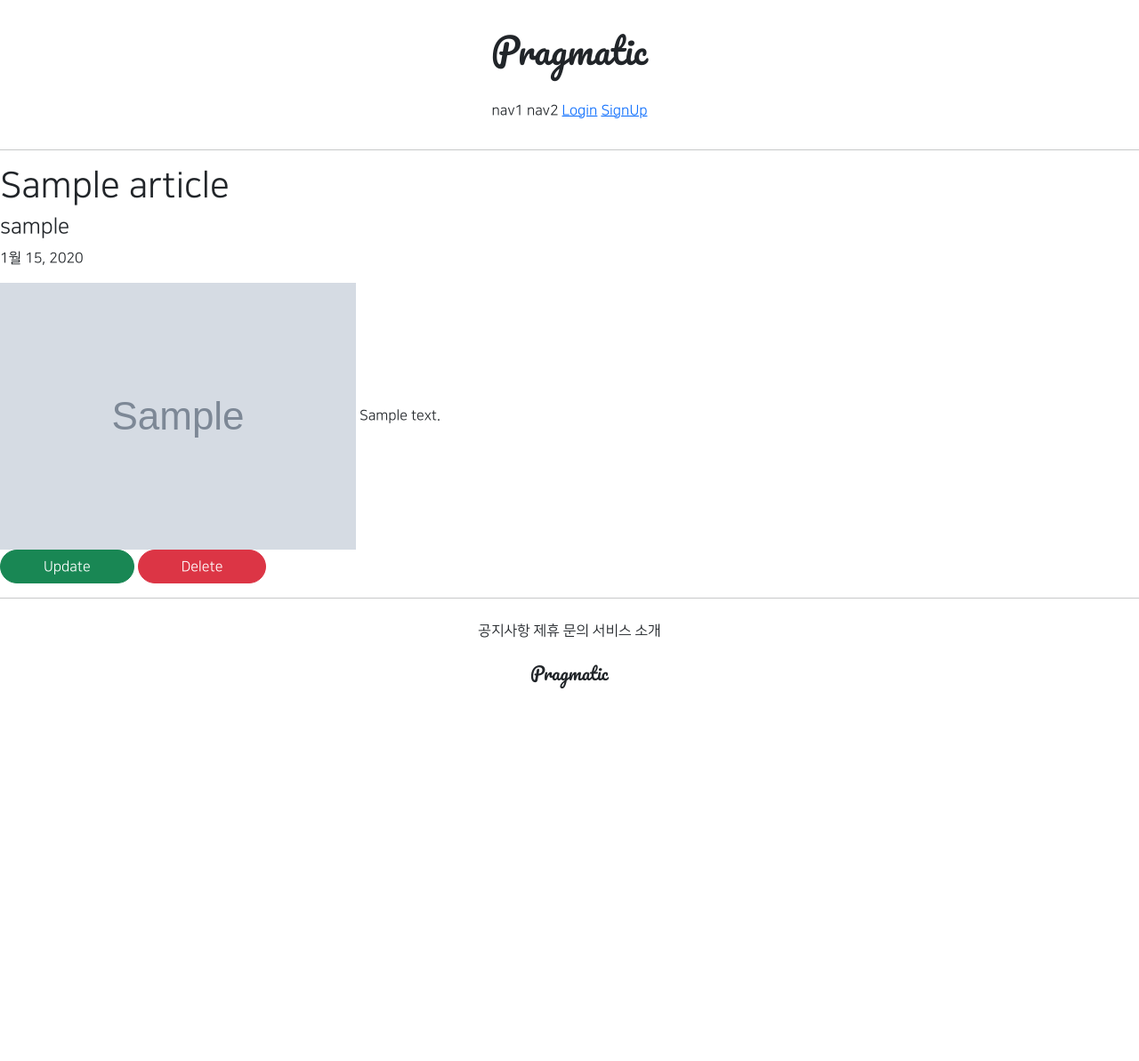
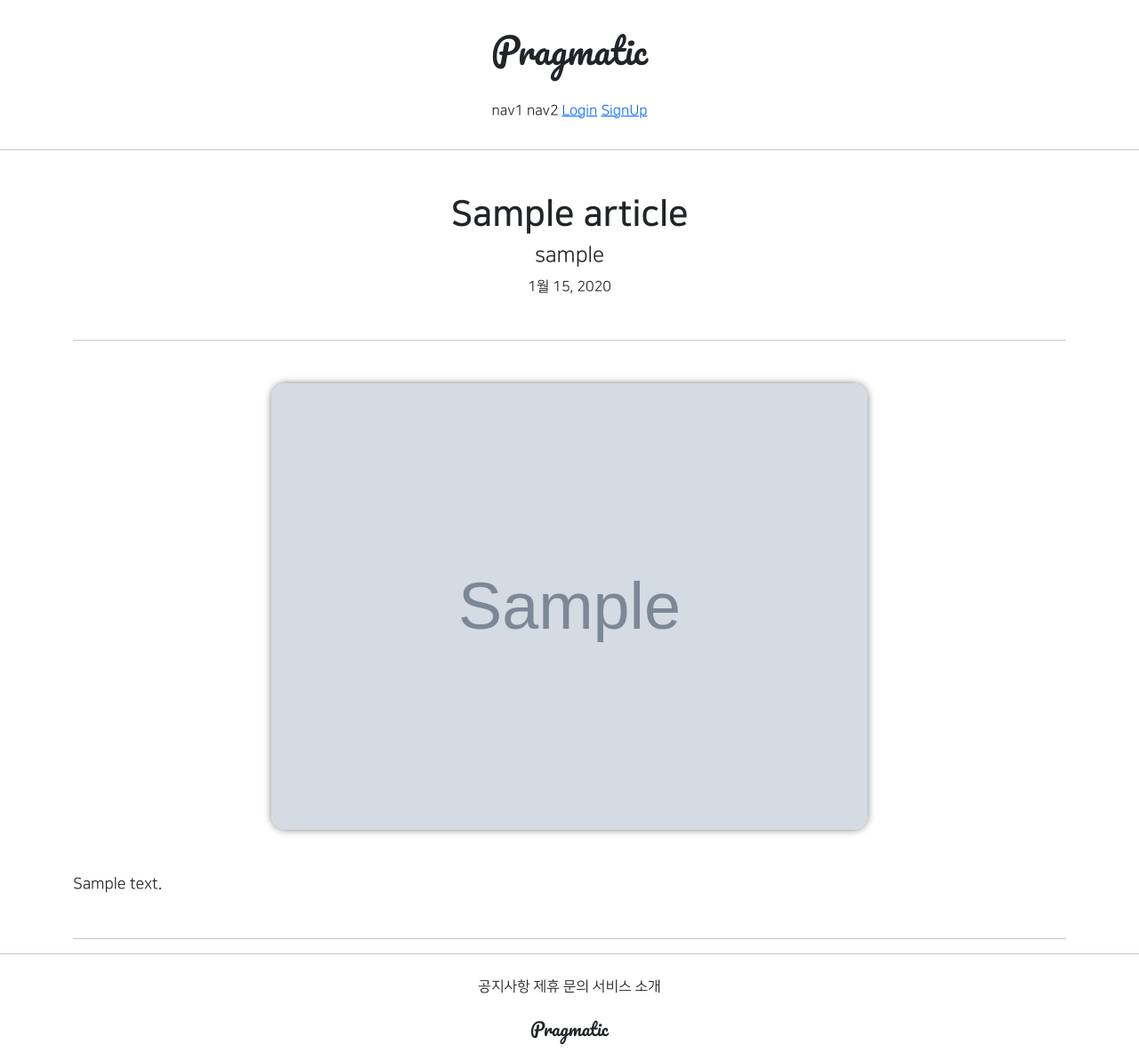
Before and after one commit to timgotango/gis_4ban_1, a Django app: page /articles/detail/1 in a window 1280 px wide. Shown: the whole page at 89% size. Before the commit the page ends 774 px from the top, so only its background shows below. Run offline with Django 3.2, Linux system fonts and the light colour scheme; tables that the repository leaves empty hold one stand-in row (values such as "Sample post"); grey boxes marked "Sample" are stand-in pictures; parts of the project's set-up code (start-up, migrations or seed data) failed here and were passed over; some libraries are stand-ins or nearby versions.

Commit message:
8/6 commit 01 : detail.html 약간의 css 수정

```diff
--- a/articleapp/decorators.py
+++ b/articleapp/decorators.py
@@ -9,5 +9,5 @@ def article_ownership_required(func):
         if target_article.writer == request.user:
             return func(request, *args, **kwargs)
         else:
-            HttpResponseForbidden()
+            return HttpResponseForbidden()
     return decorated
--- a/articleapp/templates/articleapp/detail.html
+++ b/articleapp/templates/articleapp/detail.html
@@ -2,17 +2,25 @@
 
 {% block content %}
 
-    <div>
-        <div>
+    <div class="container text-center">
+        <div class="my-5">
             {#  게시글 제목, 글쓴이. 작성일자   #}
-            <h1>{{ target_article.title }}</h1>
+            <h1 class="NNS_B">{{ target_article.title }}</h1>
             <h4>{{ target_article.writer.profile.nickname }}</h4>
             <p>{{ target_article.created_at }}</p>
         </div>
-        <div>
+
+        <hr>
+
+        <div class="my-5">
             {#  게시 대표이미지, 글 내용  #}
-            <img src="{{ target_article.image.url }}" alt="">
-            {{ target_article.content }}
+            <img src="{{ target_article.image.url }}" alt=""
+                class="article_image">
+            <div class="my-5 article_content">
+                {{ target_article.content }}
+            </div>
+
+            {% if target_article.writer == user %}
             <div>
                 {#  업데이트, 삭제 버튼  #}
                 <a href="{% url 'articleapp:update' pk=target_article.pk %}"
@@ -24,6 +32,13 @@
                     Delete
                 </a>
             </div>
+            {% endif %}
+        </div>
+
+        <hr>
+
+        <div>
+            {#  댓글 내용, 댓글 작성란   #}
         </div>
     </div>
 
--- a/static/base.css
+++ b/static/base.css
@@ -48,3 +48,14 @@
 .round_button:hover {
     color: dimgray;
 }
+
+.article_content {
+    font-size: 1.1rem;
+    text-align: left;
+}
+
+.article_image {
+    border-radius: 1rem;
+    width: 60%;
+    box-shadow: 0 0 0.5rem grey;
+}
```
